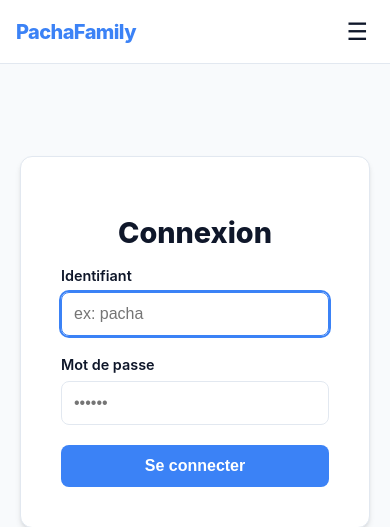
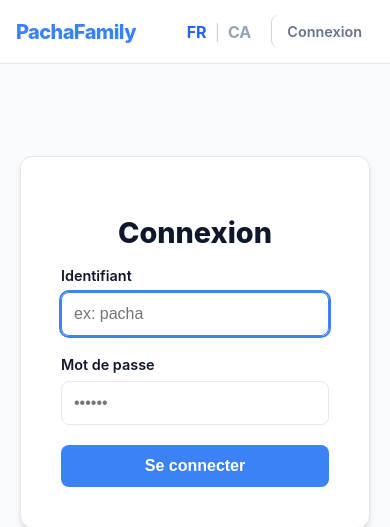
Before and after one commit to percolouco/HouseHub, a PHP site: the page made by login.php in a window 390 px wide. Shown: the top 527 px of the page. Run offline with PHP 8.4, Linux system fonts and the light colour scheme.

Commit message:
secu menu

```diff
--- a/header.php
+++ b/header.php
@@ -6,7 +6,6 @@ require_once __DIR__ . '/includes/i18n.php';
 
 /**
  * Génère une URL avec le paramètre de langue mis à jour
- * sans perdre les autres paramètres (ex: id, tab, etc.)
  */
 function getLangUrl($newLang) {
     $params = $_GET;
@@ -16,7 +15,7 @@ function getLangUrl($newLang) {
 
 $pageTitle = $pageTitle ?? "PachaFamily";
 $activePage = $activePage ?? "";
-$currentLang = $_SESSION['app_lang'] ?? 'fr'; // Récupération de la langue active
+$currentLang = $_SESSION['app_lang'] ?? 'fr';
 ?>
 <!DOCTYPE html>
 <html lang="<?= htmlspecialchars($currentLang) ?>">
@@ -30,12 +29,20 @@ $currentLang = $_SESSION['app_lang'] ?? 'fr'; // Récupération de la langue act
   <?php if (!empty($pageCss)): ?>
     <link rel="stylesheet" href="<?= htmlspecialchars($pageCss) ?>">
   <?php endif; ?>
+  <style>
+    /* Patch CSS pour la zone droite de l'en-tête (Desktop / Mobile) */
+    .pf-header-right { display: flex; align-items: center; gap: 15px; }
+    @media (max-width: 768px) {
+        .pf-desktop-actions { display: none !important; }
+    }
+  </style>
 </head>
 <body class="<?= htmlspecialchars($bodyClass ?? '') ?>">
 
   <header class="pf-header">
     <a href="/index.php" class="pf-logo">PachaFamily</a>
 
+    <?php if (isset($_SESSION['user'])): ?>
     <nav class="pf-nav">
       <a href="/index.php" class="pf-nav-link <?= $activePage === 'home' ? 'pf-nav-link--active' : '' ?>"><?= tr('menu_home') ?></a>
       <a href="/family-calendar.php" class="pf-nav-link <?= $activePage === 'family-calendar' ? 'pf-nav-link--active' : '' ?>"><?= tr('menu_calendar') ?></a>
@@ -43,59 +50,58 @@ $currentLang = $_SESSION['app_lang'] ?? 'fr'; // Récupération de la langue act
       <a href="/holidays.php" class="pf-nav-link <?= $activePage === 'holidays' ? 'pf-nav-link--active' : '' ?>"><?= tr('menu_holidays') ?></a>
       <a href="/gift-list.php" class="pf-nav-link <?= $activePage === 'gift-list' ? 'pf-nav-link--active' : '' ?>"><?= tr('menu_gifts') ?></a>
     </nav>
+    <?php endif; ?>
 
-    <div class="pf-header-actions">
-      <div style="display: flex; align-items: center; gap: 8px; margin-right: 15px; border-right: 1px solid #cbd5e1; padding-right: 15px;">
-          <a href="<?= getLangUrl('fr') ?>" style="text-decoration:none; font-weight:bold; color: <?= $currentLang === 'fr' ? '#2563eb' : '#94a3b8' ?>;" title="Français">FR</a>
+    <div class="pf-header-right">
+
+      <div style="display: flex; align-items: center; gap: 8px;">
+          <a href="<?= getLangUrl('fr') ?>" style="text-decoration:none; font-weight:bold; font-size:1rem; color: <?= $currentLang === 'fr' ? '#2563eb' : '#94a3b8' ?>;" title="Français">FR</a>
           <span style="color: #cbd5e1;">|</span>
-          <a href="<?= getLangUrl('ca') ?>" style="text-decoration:none; font-weight:bold; color: <?= $currentLang === 'ca' ? '#f59e0b' : '#94a3b8' ?>;" title="Català">CA</a>
+          <a href="<?= getLangUrl('ca') ?>" style="text-decoration:none; font-weight:bold; font-size:1rem; color: <?= $currentLang === 'ca' ? '#f59e0b' : '#94a3b8' ?>;" title="Català">CA</a>
       </div>
 
       <?php if (isset($_SESSION['user'])): ?>
-        <div class="pf-user-badge">
-          <?= htmlspecialchars($_SESSION['user']['display_name'] ?? $_SESSION['user']['username']) ?>
+        <div class="pf-desktop-actions" style="display: flex; align-items: center; gap: 10px; border-left: 1px solid #cbd5e1; padding-left: 15px;">
+          <div class="pf-user-badge">
+            <?= htmlspecialchars($_SESSION['user']['display_name'] ?? $_SESSION['user']['username']) ?>
+          </div>
+          <a href="/logout.php" class="pf-logout-btn"><?= tr('btn_logout') ?></a>
         </div>
-        <a href="/logout.php" class="pf-logout-btn"><?= tr('btn_logout') ?></a>
+
+        <button class="pf-burger-btn" aria-label="<?= tr('aria_menu') ?>" style="margin-left: 5px;">☰</button>
+
       <?php else: ?>
-        <a href="/login.php" class="pf-nav-link"><?= tr('btn_login') ?></a>
+        <a href="/login.php" class="pf-nav-link" style="border-left: 1px solid #cbd5e1; padding-left: 15px; margin-left: 5px;"><?= tr('btn_login') ?></a>
       <?php endif; ?>
     </div>
-
-    <button class="pf-burger-btn" aria-label="<?= tr('aria_menu') ?>">☰</button>
   </header>
 
+  <?php if (isset($_SESSION['user'])): ?>
   <div class="pf-mobile-menu">
-
-    <div style="display: flex; justify-content: center; align-items: center; gap: 20px; padding: 15px 0; border-bottom: 1px solid #e2e8f0; margin-bottom: 10px;">
-        <a href="<?= getLangUrl('fr') ?>" style="text-decoration:none; font-size:1.2rem; font-weight:bold; color: <?= $currentLang === 'fr' ? '#2563eb' : '#94a3b8' ?>;">FR</a>
-        <span style="color: #cbd5e1; font-size:1.2rem;">|</span>
-        <a href="<?= getLangUrl('ca') ?>" style="text-decoration:none; font-size:1.2rem; font-weight:bold; color: <?= $currentLang === 'ca' ? '#f59e0b' : '#94a3b8' ?>;">CA</a>
-    </div>
-
     <a href="/index.php" class="pf-mobile-nav-link"><?= tr('menu_home') ?></a>
     <a href="/family-calendar.php" class="pf-mobile-nav-link"><?= tr('menu_calendar') ?></a>
     <a href="/budget.php" class="pf-mobile-nav-link"><?= tr('menu_budget') ?></a>
     <a href="/holidays.php" class="pf-mobile-nav-link"><?= tr('menu_holidays') ?></a>
     <a href="/gift-list.php" class="pf-mobile-nav-link"><?= tr('menu_gifts') ?></a>
     <hr style="width: 80%; border: 0; border-top: 1px solid #eee; margin: 10px 0;">
-    <?php if (isset($_SESSION['user'])): ?>
-      <a href="/logout.php" class="pf-mobile-nav-link pf-mobile-logout"><?= tr('btn_logout') ?></a>
-    <?php else: ?>
-      <a href="/login.php" class="pf-mobile-nav-link"><?= tr('btn_login') ?></a>
-    <?php endif; ?>
+    <a href="/logout.php" class="pf-mobile-nav-link pf-mobile-logout"><?= tr('btn_logout') ?></a>
   </div>
+  <?php endif; ?>
 
   <main class="pf-main">
 
   <script>
-    window.I18N_LANG = '<?= $currentLang === "ca" ? "ca-ES" : "fr-FR" ?>';
+    /**
+     * Pont d'Internationalisation pour le Javascript
+     */
     window.I18N = <?php echo json_encode($current_translations_array ?? []); ?>;
 
     function tr(key) {
         return window.I18N[key] || key;
     }
 
-    // Gestion du menu mobile
+    // Gestion du menu mobile (Uniquement si le bouton Burger est présent dans le DOM)
+    <?php if (isset($_SESSION['user'])): ?>
     const burgerBtn = document.querySelector('.pf-burger-btn');
     const mobileMenu = document.querySelector('.pf-mobile-menu');
 
@@ -104,7 +110,6 @@ $currentLang = $_SESSION['app_lang'] ?? 'fr'; // Récupération de la langue act
         const isOpen = mobileMenu.classList.toggle('is-open');
         burgerBtn.textContent = isOpen ? '✕' : '☰';
 
-        // Bonus sécurité : empêcher le scroll si le menu est ouvert
         if (isOpen) {
           document.body.classList.add('no-scroll');
         } else {
@@ -112,4 +117,5 @@ $currentLang = $_SESSION['app_lang'] ?? 'fr'; // Récupération de la langue act
         }
       });
     }
+    <?php endif; ?>
   </script>
```
